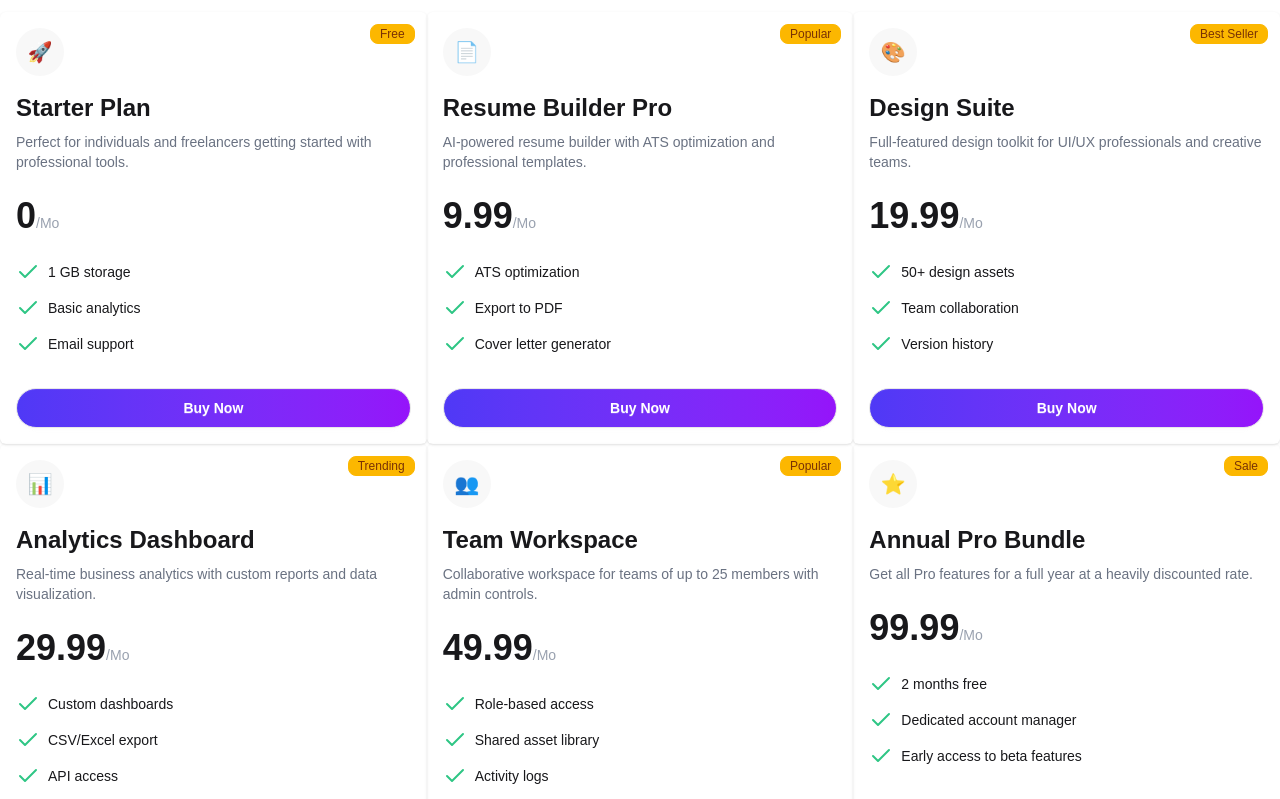
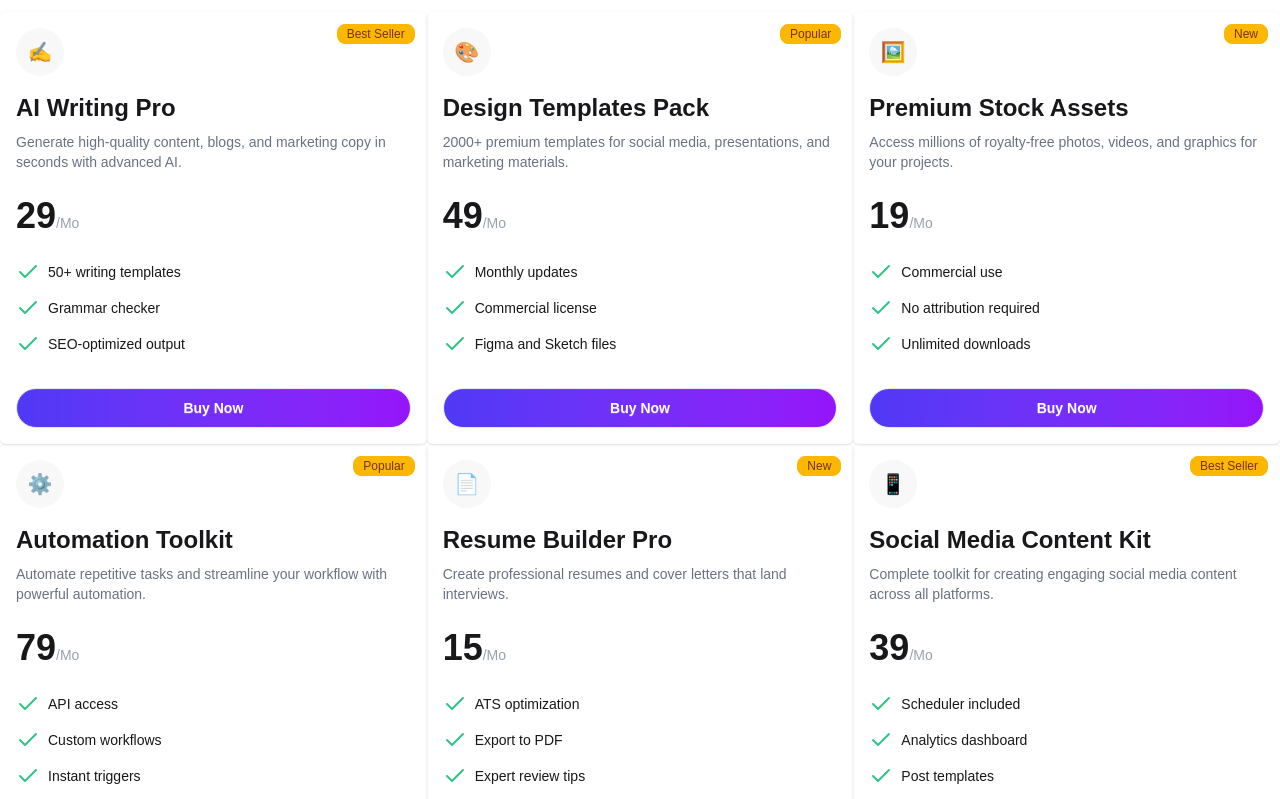
Before and after one commit to shantodey/digitools, a React (Vite) app: page / in a window 1280 px wide. Shown: the part 1360-2159 px from the top of the page. Built offline with nearby package versions, Linux system fonts and the light colour scheme.

Commit message:
Update product details and enhance Navbar styling for improved user experience

```diff
--- a/public/data.json
+++ b/public/data.json
@@ -1,106 +1,93 @@
 [
   {
     "id": "1",
-    "name": "Starter Plan",
-    "description": "Perfect for individuals and freelancers getting started with professional tools.",
-    "price": 0,
-    "period": "one-time",
-    "tag": "Free",
-    "tagType": "new",
+    "name": "AI Writing Pro",
+    "description": "Generate high-quality content, blogs, and marketing copy in seconds with advanced AI.",
+    "price": 29,
+    "period": "monthly",
+    "tag": "Best Seller",
     "features": [
-      "5 projects",
-      "1 GB storage",
-      "Basic analytics",
-      "Email support"
+      "Unlimited AI generations",
+      "50+ writing templates",
+      "Grammar checker",
+      "SEO-optimized output"
     ],
-    "icon": "🚀"
+    "icon": "✍️"
   },
   {
     "id": "2",
-    "name": "Resume Builder Pro",
-    "description": "AI-powered resume builder with ATS optimization and professional templates.",
-    "price": 9.99,
+    "name": "Design Templates Pack",
+    "description": "2000+ premium templates for social media, presentations, and marketing materials.",
+    "price": 49,
+    "period": "one-time",
+    "tag": "Popular",
+    "features": [
+      "2000+ templates",
+      "Monthly updates",
+      "Commercial license",
+      "Figma and Sketch files"
+    ],
+    "icon": "🎨"
+  },
+  {
+    "id": "3",
+    "name": "Premium Stock Assets",
+    "description": "Access millions of royalty-free photos, videos, and graphics for your projects.",
+    "price": 19,
+    "period": "monthly",
+    "tag": "New",
+    "features": [
+      "100+ assets",
+      "Commercial use",
+      "No attribution required",
+      "Unlimited downloads"
+    ],
+    "icon": "🖼️"
+  },
+  {
+    "id": "4",
+    "name": "Automation Toolkit",
+    "description": "Automate repetitive tasks and streamline your workflow with powerful automation.",
+    "price": 79,
     "period": "monthly",
     "tag": "Popular",
-    "tagType": "popular",
+    "features": [
+      "50+ automations",
+      "API access",
+      "Custom workflows",
+      "Instant triggers"
+    ],
+    "icon": "⚙️"
+  },
+  {
+    "id": "5",
+    "name": "Resume Builder Pro",
+    "description": "Create professional resumes and cover letters that land interviews.",
+    "price": 15,
+    "period": "one-time",
+    "tag": "New",
     "features": [
       "100+ templates",
       "ATS optimization",
       "Export to PDF",
-      "Cover letter generator",
-      "LinkedIn sync"
+      "Expert review tips"
     ],
     "icon": "📄"
   },
   {
-    "id": "3",
-    "name": "Design Suite",
-    "description": "Full-featured design toolkit for UI/UX professionals and creative teams.",
-    "price": 19.99,
+    "id": "6",
+    "name": "Social Media Content Kit",
+    "description": "Complete toolkit for creating engaging social media content across all platforms.",
+    "price": 39,
     "period": "monthly",
     "tag": "Best Seller",
-    "tagType": "bestseller",
     "features": [
-      "Unlimited projects",
-      "50+ design assets",
-      "Team collaboration",
-      "Version history",
-      "Priority support",
-      "Cloud sync"
+      "5000+ assets",
+      "Scheduler included",
+      "Analytics dashboard",
+      "Post templates"
     ],
-    "icon": "🎨"
-  },
-  {
-    "id": "4",
-    "name": "Analytics Dashboard",
-    "description": "Real-time business analytics with custom reports and data visualization.",
-    "price": 29.99,
-    "period": "monthly",
-    "tag": "Trending",
-    "tagType": "trending",
-    "features": [
-      "Real-time data",
-      "Custom dashboards",
-      "CSV/Excel export",
-      "API access",
-      "Unlimited reports"
-    ],
-    "icon": "📊"
-  },
-  {
-    "id": "5",
-    "name": "Team Workspace",
-    "description": "Collaborative workspace for teams of up to 25 members with admin controls.",
-    "price": 49.99,
-    "period": "monthly",
-    "tag": "Popular",
-    "tagType": "popular",
-    "features": [
-      "Up to 25 members",
-      "Role-based access",
-      "Shared asset library",
-      "Activity logs",
-      "SSO support",
-      "SLA guarantee"
-    ],
-    "icon": "👥"
-  },
-  {
-    "id": "6",
-    "name": "Annual Pro Bundle",
-    "description": "Get all Pro features for a full year at a heavily discounted rate.",
-    "price": 99.99,
-    "period": "yearly",
-    "tag": "Sale",
-    "tagType": "sale",
-    "features": [
-      "All Pro features",
-      "2 months free",
-      "Dedicated account manager",
-      "Early access to beta features",
-      "Custom branding"
-    ],
-    "icon": "⭐"
+    "icon": "📱"
   },
   {
     "id": "7",
--- a/src/Component/Navbar/Navbar.jsx
+++ b/src/Component/Navbar/Navbar.jsx
@@ -22,18 +22,18 @@ const Navbar = ({ cats }) => {
                                     <li><a>FAQ</a></li>
                                 </ul>
                             </div>
-                            <a className="bg-custom-gradient text-transparent bg-clip-text text-2xl md:text-3xl font-extrabold py-1 select-none">DigiTols</a>
+                            <a className="bg-custom-gradient text-transparent bg-clip-text text-2xl md:text-3xl font-extrabold py-1 select-none">DigiTools</a>
                         </div>
                         <div className="navbar-center hidden lg:flex">
-                            <ul className="menu menu-horizontal px-1">
-                                <li><a className='font-medium text-base'>Products</a></li>
-                                <li><a className='font-medium text-base'>Features</a></li>
-                                <li><a className='font-medium text-base'>Pricing</a></li>
-                                <li><a className='font-medium text-base'>Testimonials</a></li>
-                                <li><a className='font-medium text-base'>FAQ</a></li>
+                            <ul className="menu menu-horizontal px-1 space-x-6">
+                                <li><a className='font-medium text-base text-[#475569] hover:text-[#4F39F6] transition'>Products</a></li>
+                                <li><a className='font-medium text-base text-[#475569] hover:text-[#4F39F6] transition'>Features</a></li>
+                                <li><a className='font-medium text-base text-[#475569] hover:text-[#4F39F6] transition'>Pricing</a></li>
+                                <li><a className='font-medium text-base text-[#475569] hover:text-[#4F39F6] transition'>Testimonials</a></li>
+                                <li><a className='font-medium text-base text-[#475569] hover:text-[#4F39F6] transition'>FAQ</a></li>
                             </ul>
                         </div>
-                        <div className="navbar-end">
+                        <div className="navbar-end gap-3 hidden md:flex items-center">
                             <a className="relative">
                                 <ShoppingCart />
                                 <span className="absolute -top-4 -right-2 text-xs w-5 h-5 rounded-full flex items-center justify-center">{cats.length===0 ? '':cats.length }</span>
```
